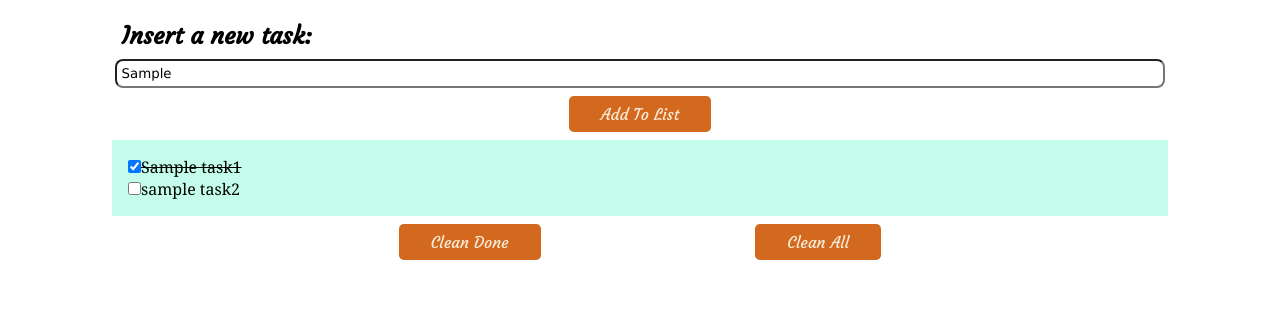
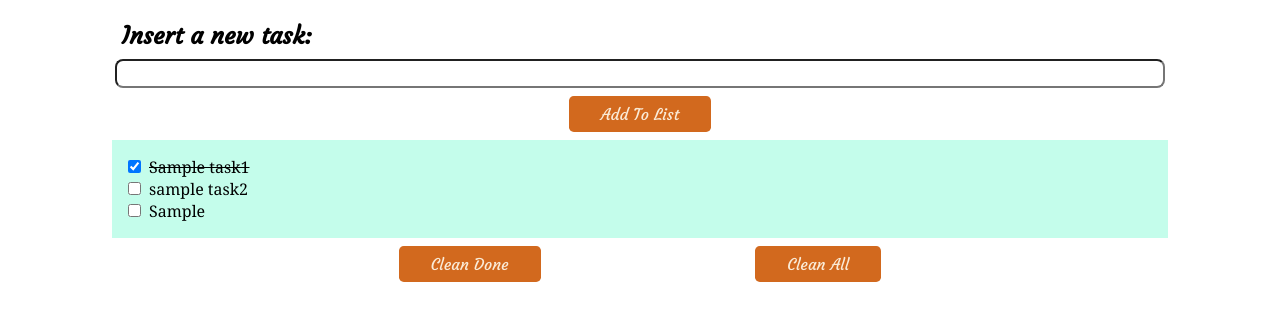
Before and after one commit to PaulaDev21/BootcampTQI-javascript-exercises, a plain HTML site: page todo.html in a window 1280 px wide. Both pictures are taken after typing "Sample" into the empty fields and a click on the button "Add To List". Shown: the part 67-388 px from the top of the page. Drawn offline with Linux system fonts and the light colour scheme.

Commit message:
Add task (with enter or button) implemented

```diff
--- a/assets/css/todo.css
+++ b/assets/css/todo.css
@@ -80,6 +80,7 @@ body{
 
 .checkbox-label{
     font-family:Georgia, 'Times New Roman', Times, serif;
+    padding-left: 0.5em;
 }
 
 .task-checkbox:checked + .checkbox-label{
--- a/assets/js/todolist.js
+++ b/assets/js/todolist.js
@@ -5,6 +5,11 @@ function createTaskListHtml(){
     let task, txtWrapper, ckBox, lbl;
     output = '';
     taskListElem = document.getElementById('task-list');
+    let child = taskListElem.lastElementChild;
+    while (child){
+        taskListElem.removeChild(child);
+        child = taskListElem.lastElementChild;
+    }
 
     for (let i=0; i<taskList.length;i++){
         task = 'task_' + (i+1);
@@ -30,3 +35,19 @@ function createTaskListHtml(){
         taskListElem.appendChild(txtWrapper);
     }
 }
+
+function addTask(){
+    newTask = document.getElementsByClassName('new-task')[0];
+    if (newTask.value.trim() === ''){
+        alert('You need to describe your task before adding it!');
+        return;
+    }
+    taskList.push([newTask.value, UNCHECKED]);
+    createTaskListHtml();
+    newTask.value = '';
+}
+
+function clickButton(event){
+    if (event.keyCode === 13)
+        document.getElementById('new-task-button').click();
+}
--- a/todo.html
+++ b/todo.html
@@ -19,8 +19,8 @@
         <label class="new-task-label" for="new-task">
             <h2>Insert a new task:</h2>
         </label>
-        <input type="text" class="new-task">
-        <button class="new-task-button button">Add To List</button>
+        <input type="text" class="new-task" autofocus onkeydown="clickButton(window.event)">
+        <button id="new-task-button" class="button" onclick="addTask()">Add To List</button>
     </div>
 
     <main id="task-list">
```
